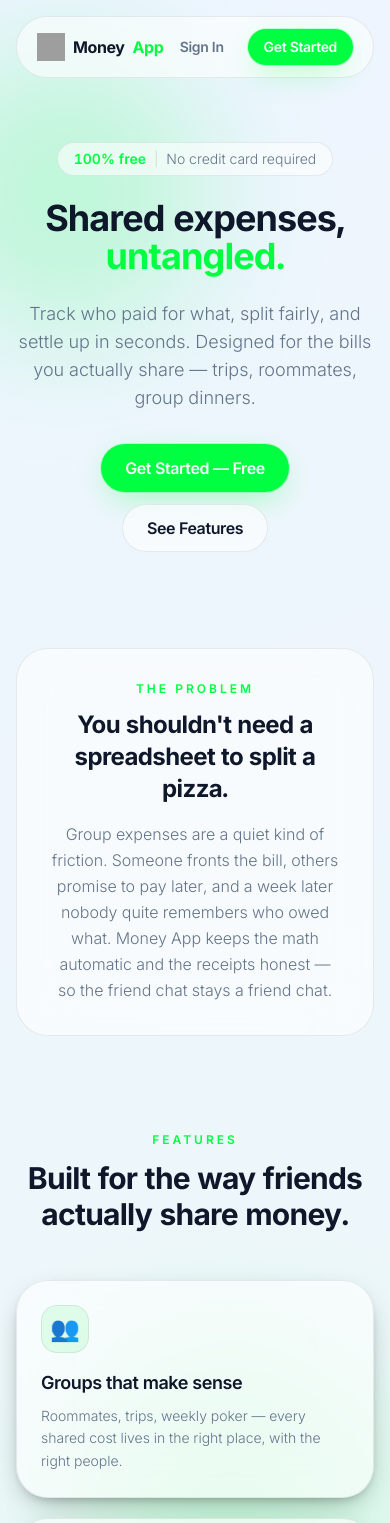
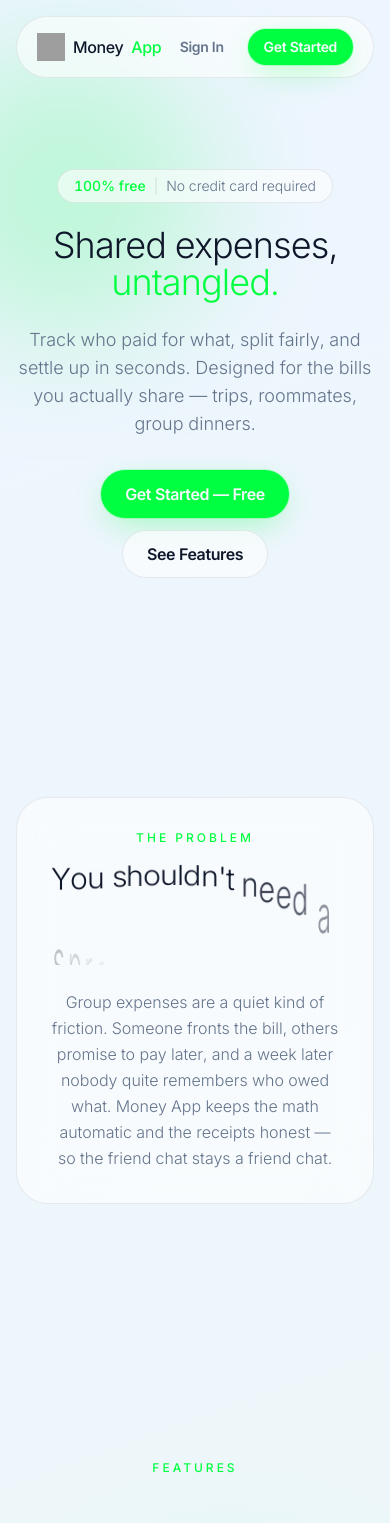
Before and after one commit to Valora69/nexus, a Next.js app in the folder apps/web/: page / in a window 390 px wide. Shown: the top 1523 px of the page. Built offline with nearby package versions, Linux system fonts and the light colour scheme; grey boxes are pictures that could not be loaded.

Commit message:
refactor: [OX] added scroll animations to landing sections

```diff
--- a/apps/web/app/page.tsx
+++ b/apps/web/app/page.tsx
@@ -2,6 +2,7 @@ import Link from 'next/link';
 
 import { buttonClasses } from '@web/components/ui/button';
 import { BrandLogo } from '@web/components/ui/brand-logo';
+import { ScrollFloat } from '@web/components/effects/ScrollFloat';
 import { cn } from '@web/lib/utils';
 
 export default function LandingPage() {
@@ -68,7 +69,7 @@ function BrandMark({ className }: { className?: string }) {
     <Link
       href="/"
       className={cn(
-        'flex items-center gap-2 text-base font-bold tracking-tight',
+        'flex items-center gap-2 text-base font-medium tracking-tight',
         className,
       )}
     >
@@ -78,15 +79,20 @@ function BrandMark({ className }: { className?: string }) {
   );
 }
 
+/* ---------- Sections ---------- */
+
+const SECTION_HEADLINE =
+  'block text-3xl font-light leading-[1.1] tracking-tight text-foreground sm:text-4xl md:text-5xl';
+
 function Hero() {
   return (
-    <section className="mx-auto mt-16 max-w-3xl text-center sm:mt-24">
+    <section className="mx-auto flex min-h-[70vh] max-w-3xl flex-col items-center justify-center py-20 text-center">
       <span className="inline-flex items-center gap-2 rounded-full border border-border bg-card px-4 py-1.5 text-sm text-muted backdrop-blur-xl">
-        <span className="font-semibold text-accent">100% free</span>
+        <span className="font-medium text-accent">100% free</span>
         <span className="text-border-strong">|</span>
         <span>No credit card required</span>
       </span>
-      <h1 className="mt-6 text-4xl font-bold leading-[1.05] tracking-tight sm:text-5xl md:text-6xl">
+      <h1 className="mt-6 text-4xl font-light leading-[1.05] tracking-tight sm:text-5xl md:text-6xl">
         Shared expenses, <span className="text-gradient">untangled.</span>
       </h1>
       <p className="mx-auto mt-6 max-w-xl text-lg text-muted">
@@ -114,15 +120,19 @@ function Hero() {
 
 function ProblemPanel() {
   return (
-    <section className="mt-24">
-      <div className="mx-auto max-w-3xl rounded-4xl border border-border bg-card p-8 text-center backdrop-blur-xl sm:p-12">
-        <p className="text-xs font-semibold uppercase tracking-[0.25em] text-accent">
+    <section className="py-32 sm:py-40">
+      <div className="mx-auto max-w-3xl rounded-4xl border border-border bg-card p-8 text-center backdrop-blur-xl sm:p-14">
+        <p className="text-xs font-medium uppercase tracking-[0.25em] text-accent">
           The Problem
         </p>
-        <h2 className="mt-3 text-2xl font-bold tracking-tight sm:text-3xl">
-          You shouldn't need a spreadsheet to split a pizza.
-        </h2>
-        <p className="mt-4 text-base leading-relaxed text-muted">
+        <ScrollFloat
+          containerClassName="mt-4"
+          textClassName={SECTION_HEADLINE}
+          stagger={0.025}
+        >
+          You shouldn&apos;t need a spreadsheet to split a pizza.
+        </ScrollFloat>
+        <p className="mx-auto mt-6 max-w-xl text-base leading-relaxed text-muted">
           Group expenses are a quiet kind of friction. Someone fronts the bill,
           others promise to pay later, and a week later nobody quite remembers
           who owed what. Money App keeps the math automatic and the receipts
@@ -168,16 +178,20 @@ const FEATURES = [
 
 function Features() {
   return (
-    <section id="features" className="mt-24">
+    <section id="features" className="py-32 sm:py-40">
       <div className="mx-auto max-w-3xl text-center">
-        <p className="text-xs font-semibold uppercase tracking-[0.25em] text-accent">
+        <p className="text-xs font-medium uppercase tracking-[0.25em] text-accent">
           Features
         </p>
-        <h2 className="mt-3 text-3xl font-bold tracking-tight sm:text-4xl">
+        <ScrollFloat
+          containerClassName="mt-4"
+          textClassName={SECTION_HEADLINE}
+          stagger={0.022}
+        >
           Built for the way friends actually share money.
-        </h2>
+        </ScrollFloat>
       </div>
-      <div className="mt-12 grid gap-5 sm:grid-cols-2 lg:grid-cols-3">
+      <div className="mt-16 grid gap-5 sm:grid-cols-2 lg:grid-cols-3">
         {FEATURES.map((f) => (
           <article
             key={f.title}
@@ -186,7 +200,7 @@ function Features() {
             <div className="flex h-12 w-12 items-center justify-center rounded-2xl border border-border bg-accent/10 text-2xl">
               {f.icon}
             </div>
-            <h3 className="mt-4 text-lg font-semibold tracking-tight">
+            <h3 className="mt-4 text-lg font-normal tracking-tight">
               {f.title}
             </h3>
             <p className="mt-2 text-sm leading-relaxed text-muted">{f.desc}</p>
@@ -218,27 +232,31 @@ const STEPS = [
 
 function HowItWorks() {
   return (
-    <section id="how-it-works" className="mt-24">
+    <section id="how-it-works" className="py-32 sm:py-40">
       <div className="mx-auto max-w-3xl">
         <div className="text-center">
-          <p className="text-xs font-semibold uppercase tracking-[0.25em] text-accent">
+          <p className="text-xs font-medium uppercase tracking-[0.25em] text-accent">
             How it works
           </p>
-          <h2 className="mt-3 text-3xl font-bold tracking-tight sm:text-4xl">
+          <ScrollFloat
+            containerClassName="mt-4"
+            textClassName={SECTION_HEADLINE}
+            stagger={0.025}
+          >
             Four steps. No tutorial required.
-          </h2>
+          </ScrollFloat>
         </div>
-        <ol className="mt-10 space-y-5">
+        <ol className="mt-16 space-y-5">
           {STEPS.map((step, i) => (
             <li
               key={step.title}
               className="glass-card flex items-start gap-5 p-5 sm:p-6"
             >
-              <span className="flex h-11 w-11 shrink-0 items-center justify-center rounded-2xl bg-accent text-lg font-bold text-background shadow-glow">
+              <span className="flex h-11 w-11 shrink-0 items-center justify-center rounded-2xl bg-accent text-lg font-medium text-background shadow-glow">
                 {i + 1}
               </span>
               <div className="min-w-0">
-                <h3 className="text-base font-semibold tracking-tight">
+                <h3 className="text-base font-normal tracking-tight">
                   {step.title}
                 </h3>
                 <p className="mt-1 text-sm leading-relaxed text-muted">
@@ -255,15 +273,18 @@ function HowItWorks() {
 
 function FinalCta() {
   return (
-    <section className="mb-20 mt-24">
+    <section className="pb-32 pt-32 sm:pb-40 sm:pt-40">
       <div className="mx-auto max-w-2xl text-center">
-        <h2 className="text-3xl font-bold tracking-tight sm:text-4xl">
+        <ScrollFloat
+          textClassName={SECTION_HEADLINE}
+          stagger={0.025}
+        >
           Ready to make &ldquo;who owes who&rdquo; a one-second answer?
-        </h2>
-        <p className="mt-4 text-base text-muted">
+        </ScrollFloat>
+        <p className="mt-6 text-base text-muted">
           Free, forever. Sign in once and you&apos;re set.
         </p>
-        <div className="mt-8 flex justify-center">
+        <div className="mt-10 flex justify-center">
           <Link
             href="/login"
             className={buttonClasses({ variant: 'primary', size: 'lg' })}
--- /dev/null
+++ b/apps/web/components/effects/ScrollFloat.css
@@ -0,0 +1,16 @@
+.scroll-float {
+  overflow: hidden;
+  /* size + weight are deliberately not set here — consumers control
+     these via textClassName so the component plays nicely with the
+     existing landing type scale. */
+}
+
+.scroll-float-text {
+  display: inline-block;
+  text-align: center;
+  line-height: 1.15;
+}
+
+.scroll-float .char {
+  display: inline-block;
+}
--- /dev/null
+++ b/apps/web/components/effects/ScrollFloat.tsx
@@ -0,0 +1,105 @@
+'use client';
+
+import { useEffect, useMemo, useRef, type ReactNode, type RefObject } from 'react';
+import { gsap } from 'gsap';
+import { ScrollTrigger } from 'gsap/ScrollTrigger';
+
+import './ScrollFloat.css';
+
+if (typeof window !== 'undefined') {
+  gsap.registerPlugin(ScrollTrigger);
+}
+
+export interface ScrollFloatProps {
+  children: ReactNode;
+  scrollContainerRef?: RefObject<HTMLElement>;
+  containerClassName?: string;
+  textClassName?: string;
+  animationDuration?: number;
+  ease?: string;
+  scrollStart?: string;
+  scrollEnd?: string;
+  stagger?: number;
+  /** HTML element to render as. Defaults to h2 to match the upstream component. */
+  as?: 'h1' | 'h2' | 'h3' | 'h4' | 'p' | 'span' | 'div';
+}
+
+export const ScrollFloat = ({
+  children,
+  scrollContainerRef,
+  containerClassName = '',
+  textClassName = '',
+  animationDuration = 1,
+  ease = 'back.inOut(2)',
+  scrollStart = 'center bottom+=50%',
+  scrollEnd = 'bottom bottom-=40%',
+  stagger = 0.03,
+  as: Tag = 'h2',
+}: ScrollFloatProps) => {
+  const containerRef = useRef<HTMLElement | null>(null);
+
+  const splitText = useMemo(() => {
+    const text = typeof children === 'string' ? children : '';
+    return text.split('').map((char, index) => (
+      <span className="char" key={index}>
+        {char === ' ' ? ' ' : char}
+      </span>
+    ));
+  }, [children]);
+
+  useEffect(() => {
+    const el = containerRef.current;
+    if (!el) return;
+
+    const scroller =
+      scrollContainerRef && scrollContainerRef.current
+        ? scrollContainerRef.current
+        : window;
+
+    const charElements = el.querySelectorAll('.char');
+
+    const tween = gsap.fromTo(
+      charElements,
+      {
+        willChange: 'opacity, transform',
+        opacity: 0,
+        yPercent: 120,
+        scaleY: 2.3,
+        scaleX: 0.7,
+        transformOrigin: '50% 0%',
+      },
+      {
+        duration: animationDuration,
+        ease,
+        opacity: 1,
+        yPercent: 0,
+        scaleY: 1,
+        scaleX: 1,
+        stagger,
+        scrollTrigger: {
+          trigger: el,
+          scroller,
+          start: scrollStart,
+          end: scrollEnd,
+          scrub: true,
+        },
+      },
+    );
+
+    return () => {
+      tween.scrollTrigger?.kill();
+      tween.kill();
+    };
+  }, [scrollContainerRef, animationDuration, ease, scrollStart, scrollEnd, stagger]);
+
+  return (
+    <Tag
+      ref={containerRef as React.RefObject<HTMLHeadingElement>}
+      className={`scroll-float ${containerClassName}`}
+    >
+      <span className={`scroll-float-text ${textClassName}`}>{splitText}</span>
+    </Tag>
+  );
+};
+
+export default ScrollFloat;
--- a/apps/web/package.json
+++ b/apps/web/package.json
@@ -46,6 +46,7 @@
     "cmdk": "^1.1.1",
     "date-fns": "^4.1.0",
     "embla-carousel-react": "^8.6.0",
+    "gsap": "^3.15.0",
     "input-otp": "^1.4.2",
     "lucide-react": "^0.562.0",
     "next": "^14.1.1",
```
Also changed, not shown: 1 other file (tests, documents, lock files or other folders).
